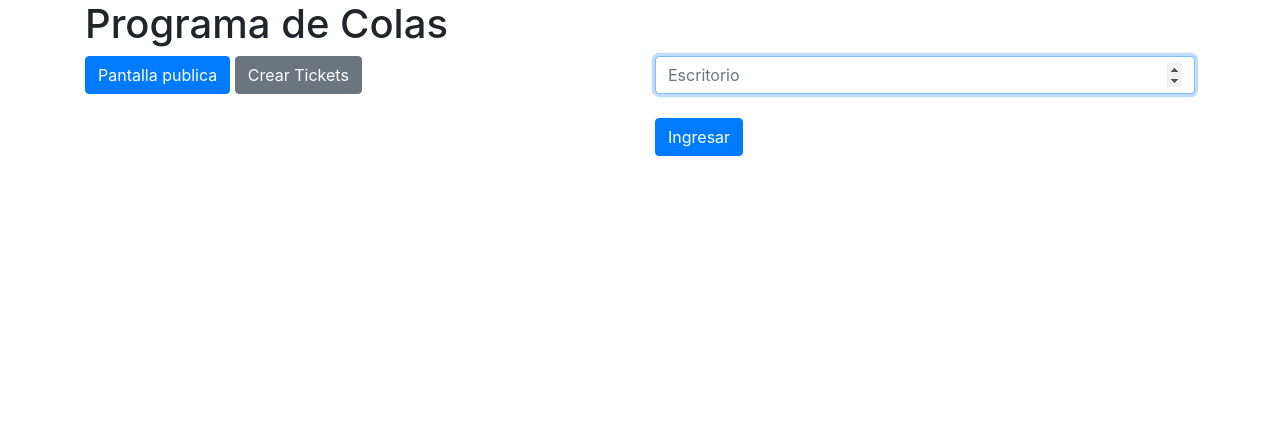
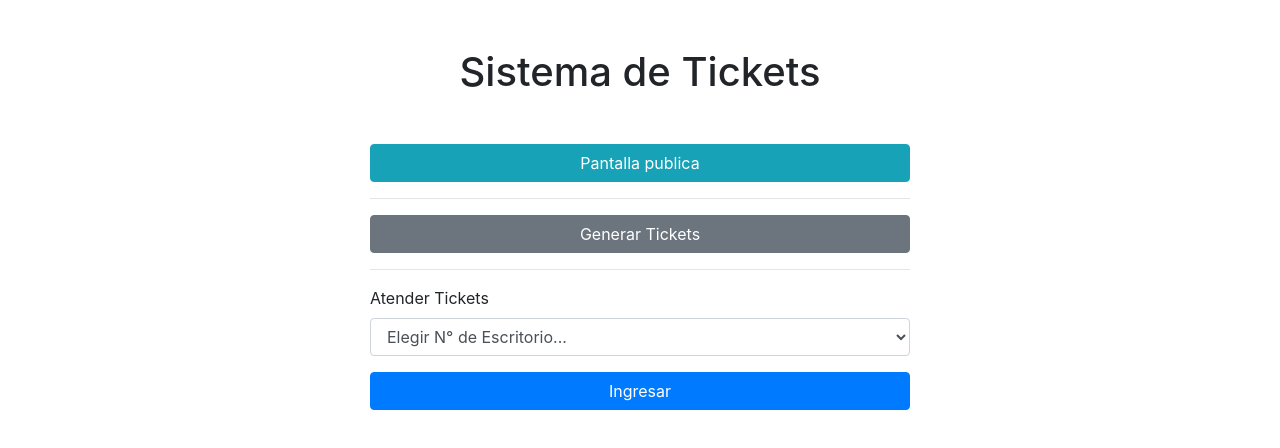
Before and after one commit to federicodelpiano/tickets, a website: page public/index.html in a window 1280 px wide. Drawn offline with nearby package versions, Linux system fonts and the light colour scheme.

Commit message:
index y readme

```diff
--- a/public/index.html
+++ b/public/index.html
@@ -11,28 +11,35 @@
 </head>
 
 <body class="container">
-    <h1>Programa de Colas</h1>
+    <div class="row justify-content-center">
+        <div class="col-12 col-md-6">
+            <div class="text-center">
+                <h1 class="my-5">Sistema de Tickets</h1>
 
-    <div class="row">
-        <div class="col-6">
+                <a class="btn btn-info btn-block" target="_blank" href="publico.html">Pantalla publica</a>
+                <hr>
+                <a class="btn btn-secondary btn-block" target="_blank" href="nuevo-ticket.html">Generar Tickets</a>
+            </div>
 
-            <a class="btn btn-primary" href="publico.html">Pantalla publica</a>
-            <a class="btn btn-secondary" href="nuevo-ticket.html">Crear Tickets</a>
+            <hr>
 
-        </div>
+            <form action="escritorio.html" target="_blank">
+                <label for="select-escritorio">Atender Tickets</label>
+                <select class="form-control" id="select-escritorio" name="escritorio">
+                    <option selected disabled>Elegir N° de Escritorio...</option>
+                    <option value="1">1</option>
+                    <option value="2">2</option>
+                    <option value="3">3</option>
+                    <option value="3">4</option>
+                    <option value="3">5</option>
+                </select>
 
-        <div class="col-6">
-            <form action="escritorio.html">
-                <input name="escritorio" type="number" class="form-control" placeholder="Escritorio" autofocus required>
-
-                <br>
-                <button type="submit" class="btn btn-primary">
+                <button type="submit" class="btn btn-primary btn-block my-3">
                     Ingresar
                 </button>
             </form>
         </div>
     </div>
-
 </body>
 
 </html>
--- a/server/data/data.json
+++ b/server/data/data.json
@@ -1 +1 @@
-{"ultimo":39,"hoy":6,"tickets":[{"numero":28,"escritorio":null},{"numero":29,"escritorio":null},{"numero":30,"escritorio":null},{"numero":31,"escritorio":null},{"numero":32,"escritorio":null},{"numero":33,"escritorio":null},{"numero":34,"escritorio":null},{"numero":35,"escritorio":null},{"numero":36,"escritorio":null},{"numero":37,"escritorio":null},{"numero":38,"escritorio":null},{"numero":39,"escritorio":null}],"ultimos4":[{"numero":27,"escritorio":"2"},{"numero":26,"escritorio":"2"},{"numero":25,"escritorio":"2"},{"numero":24,"escritorio":"2"}]}
+{"ultimo":0,"hoy":0,"tickets":[],"ultimos4":[]}
```
Also changed, not shown: README.md.
